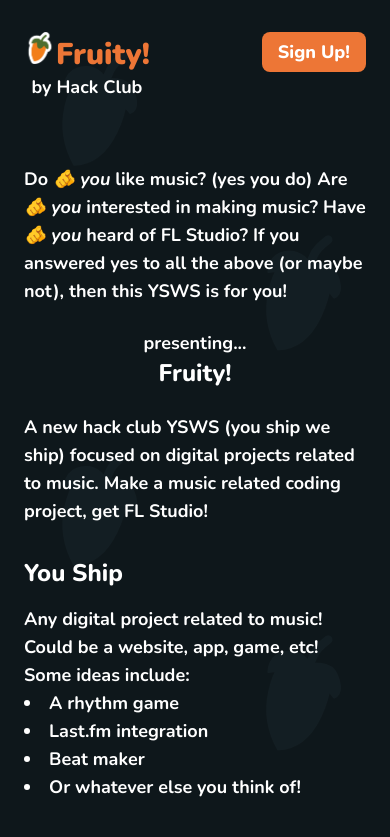
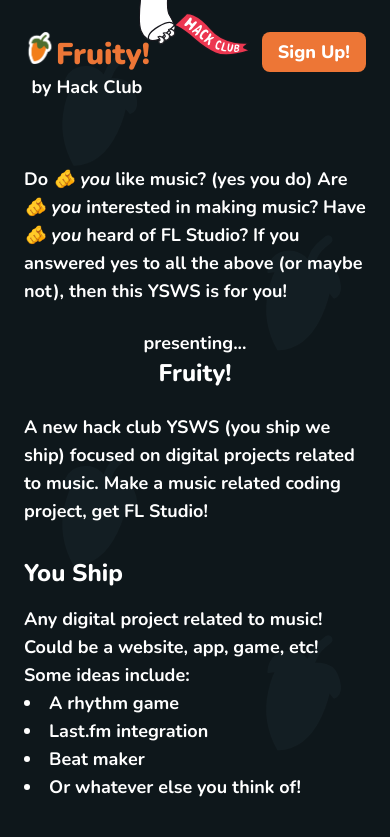
Before and after one commit to deltea/fruity, a SvelteKit app: page / in a window 390 px wide. Shown: the top 837 px of the page. Built offline with nearby package versions, Linux system fonts and the light colour scheme; a web font is replaced by a local one; what tailwind-animate would draw is missing.

Commit message:
make hack club flag show better on mobile

```diff
--- a/src/routes/+page.svelte
+++ b/src/routes/+page.svelte
@@ -11,7 +11,7 @@
           <img src="/logo-outline.png" alt="Fruity Logo" class="h-8">
           Fruity!
         </span>
-        <span class="">by Hack Club</span>
+        <span>by Hack Club</span>
       </div>
 
       <a href="https://fruity.fillout.com/rsvp" target="_blank" class="h-10 flex items-center font-extrabold bg-accent px-4 rounded-lg duration-100 hover:-translate-y-1 no-underline text-white">
@@ -80,6 +80,6 @@
   </main>
 
   <a href="https://hackclub.com/" target="_blank">
-    <img src="/flag-orpheus-top.svg" alt="Hack Club Logo" class="sm:absolute sm:block hidden left-12 top-0 h-16 hover:rotate-12 duration-100" />
+    <img src="/flag-orpheus-top.svg" alt="Hack Club Logo" class="absolute lg:block lg:left-12 lg:top-0 left-1/2 top-0 lg:translate-x-0 -translate-x-1/2 h-16 hover:rotate-12 duration-100" />
   </a>
 </div>
```
